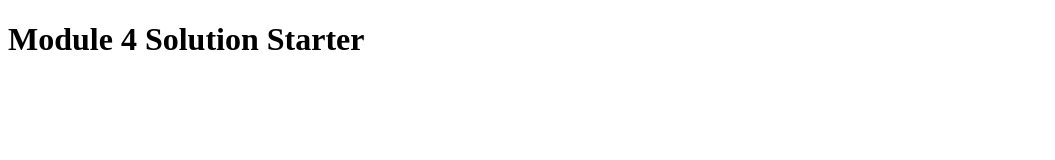
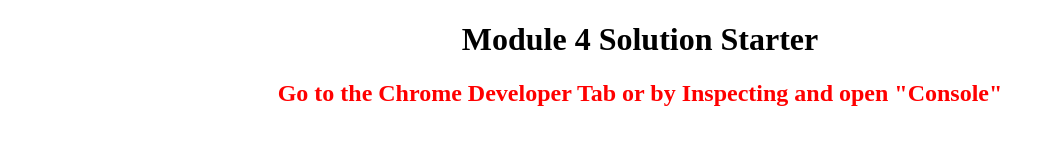
Before and after one commit to ASHIK27445/mod4_solution, a plain HTML site: page index.html in a window 1280 px wide. Shown: the whole page, without its empty margins (0-1055 px from the left). Drawn offline with Linux system fonts and the light colour scheme.

Commit message:
Update index.html

```diff
--- a/index.html
+++ b/index.html
@@ -11,6 +11,7 @@
   <script src="script.js"></script>
 </head>
 <body>
-  <h1>Module 4 Solution Starter</h1>
+  <h1 style="text-align: center; ">Module 4 Solution Starter</h1>
+  <h2 style="text-align: center; color: red; ">Go to the Chrome Developer Tab or by Inspecting and open "Console"</h2>
 </body>
 </html>
```
